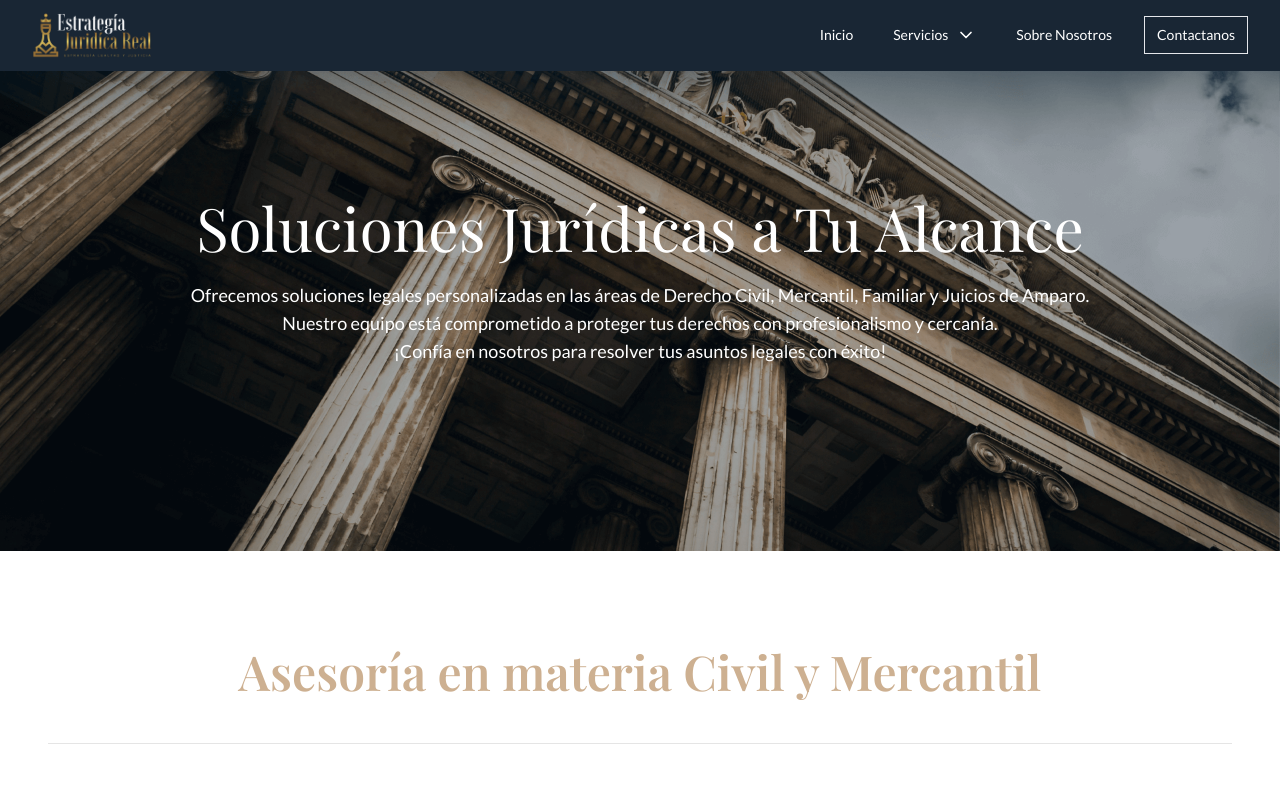
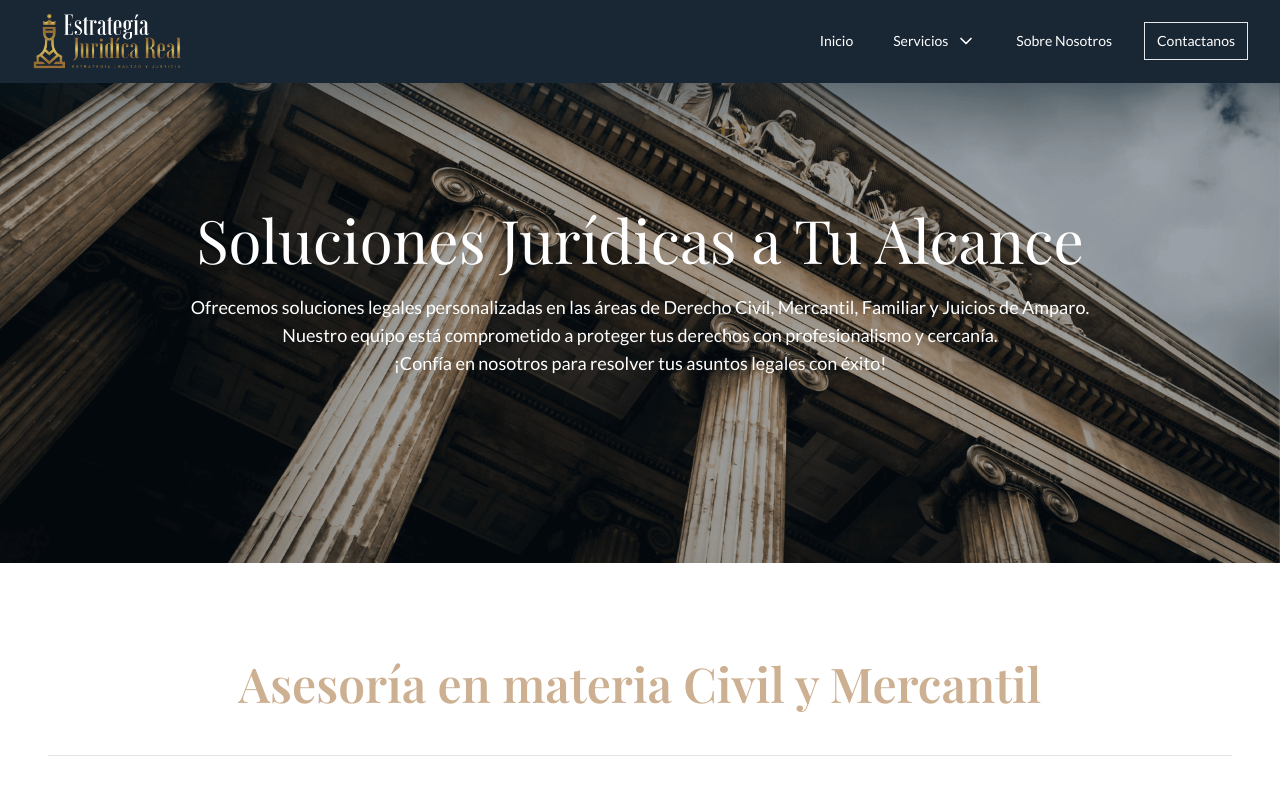
Before and after one commit to LihuelZerega/estrategia-juridica-real, a Next.js app: page /servicios in a window 1280 px wide. Shown: the top 800 px of the page. Built offline with nearby package versions, Linux system fonts and the light colour scheme; a web font is replaced by a local one.

Commit message:
hero ficx

```diff
--- a/src/components/inicio/hero-section/index.tsx
+++ b/src/components/inicio/hero-section/index.tsx
@@ -37,7 +37,7 @@ function Index() {
       >
         <div className="2xl:pl-24 2xl:flex 2xl:flex-col 2xl:tems-start 2xl:justify-center 2xl:mt-12">
           <motion.h1
-            className="text-7xl 2xl:text-8xl mt-10"
+            className="text-7xl 2xl:text-8xl md:mt-10"
             initial={{ opacity: 0, y: 20 }}
             animate={{ opacity: 1, y: 0 }}
             transition={{ duration: 1 }}
@@ -52,7 +52,7 @@ function Index() {
             transition={{ delay: 0.3, duration: 1 }}
           >
             <p className="text-lg 2xl:text-xl">
-              Asesoría experta en Civil, Mercantil, Familia y Juicios de Amparo.{" "}
+              Asesoría experta en Derecho Civil, Mercantil, Familia y Juicios de Amparo.{" "}
               <br /> ¡Protegemos tus derechos, construimos tu confianza!
             </p>
           </motion.div>
@@ -79,7 +79,7 @@ function Index() {
           </motion.div>
 
           <motion.div
-            className="my-12 2xl:my-16"
+            className="my-10 2xl:my-16"
             initial={{ opacity: 0 }}
             animate={{ opacity: 1 }}
             transition={{ delay: 0.7, duration: 1 }}
@@ -93,25 +93,25 @@ function Index() {
           </motion.div>
 
           <motion.section
-            className="grid grid-cols-2 md:flex gap-12"
+            className="grid grid-cols-2 md:flex gap-3 md:gap-12"
             initial={{ opacity: 0 }}
             animate={{ opacity: 1 }}
             transition={{ delay: 1, duration: 1 }}
           >
-            <div className="flex flex-col items-center">
-              <h3 className="text-4xl 2xl:text-5xl mb-1">1500 +</h3>
+            <div className="flex flex-col items-center text-center md:text-left">
+              <h3 className="text-3xl 2xl:text-5xl mb-1">1500 +</h3>
               <h3 className="text-sm">Clientes Felices</h3>
             </div>
-            <div className="flex flex-col items-center">
-              <h3 className="text-4xl 2xl:text-5xl mb-1">95%</h3>
+            <div className="flex flex-col items-center text-center md:text-left">
+              <h3 className="text-3xl 2xl:text-5xl mb-1">95%</h3>
               <h3 className="text-sm">Casos Ganados</h3>
             </div>
-            <div className="flex flex-col items-center">
-              <h3 className="text-4xl 2xl:text-5xl mb-1">120 +</h3>
+            <div className="flex flex-col items-center text-center md:text-left">
+              <h3 className="text-3xl 2xl:text-5xl mb-1">120 +</h3>
               <h3 className="text-sm">Indice de Crecimiento</h3>
             </div>
-            <div className="flex flex-col items-center">
-              <h3 className="text-4xl 2xl:text-5xl mb-1">15%</h3>
+            <div className="flex flex-col items-center text-center md:text-left">
+              <h3 className="text-3xl 2xl:text-5xl mb-1">15%</h3>
               <h3 className="text-sm">Casos Declinados</h3>
             </div>
           </motion.section>
--- a/src/components/layout/navbar/index.tsx
+++ b/src/components/layout/navbar/index.tsx
@@ -16,12 +16,9 @@ function Index() {
     <header className="bg-blue flex flex-wrap md:justify-start md:flex-nowrap z-50 w-full">
       <nav className="relative max-w-[85rem] w-full md:flex md:items-center md:justify-between md:gap-3 mx-auto px-4 sm:px-6 lg:px-8 py-3">
         <div className="flex items-center justify-between">
-          <Link
-            className="flex-none font-semibold text-xl text-white focus:outline-none focus:opacity-80"
-            href="/"
-            aria-label="Brand"
-          >
-            <Image src={Logo} alt="Logo" width={120} height={120} />
+          <Link href="/" aria-label="Brand">
+            <Image src={Logo} alt="Logo" width={120} height={120} className="block md:hidden"/>
+            <Image src={Logo} alt="Logo" width={150} height={150} className="hidden md:block"/>
           </Link>
 
           <div className="md:hidden">
```
